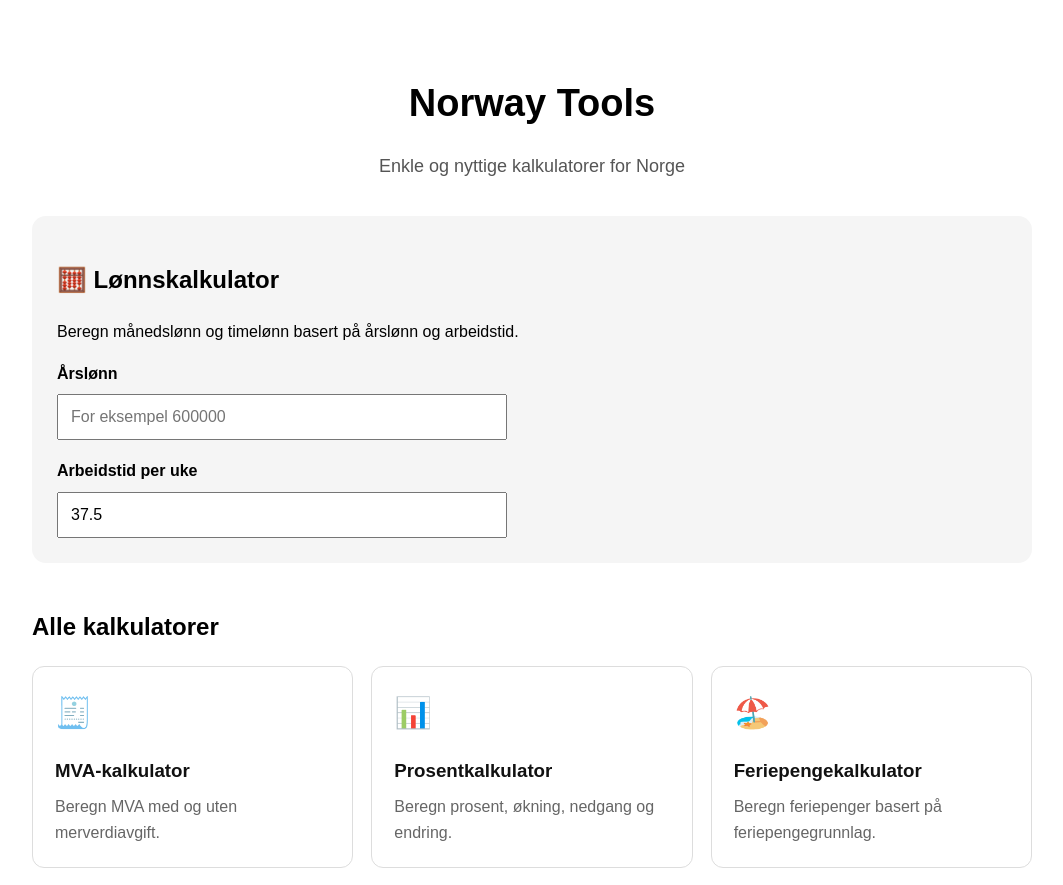
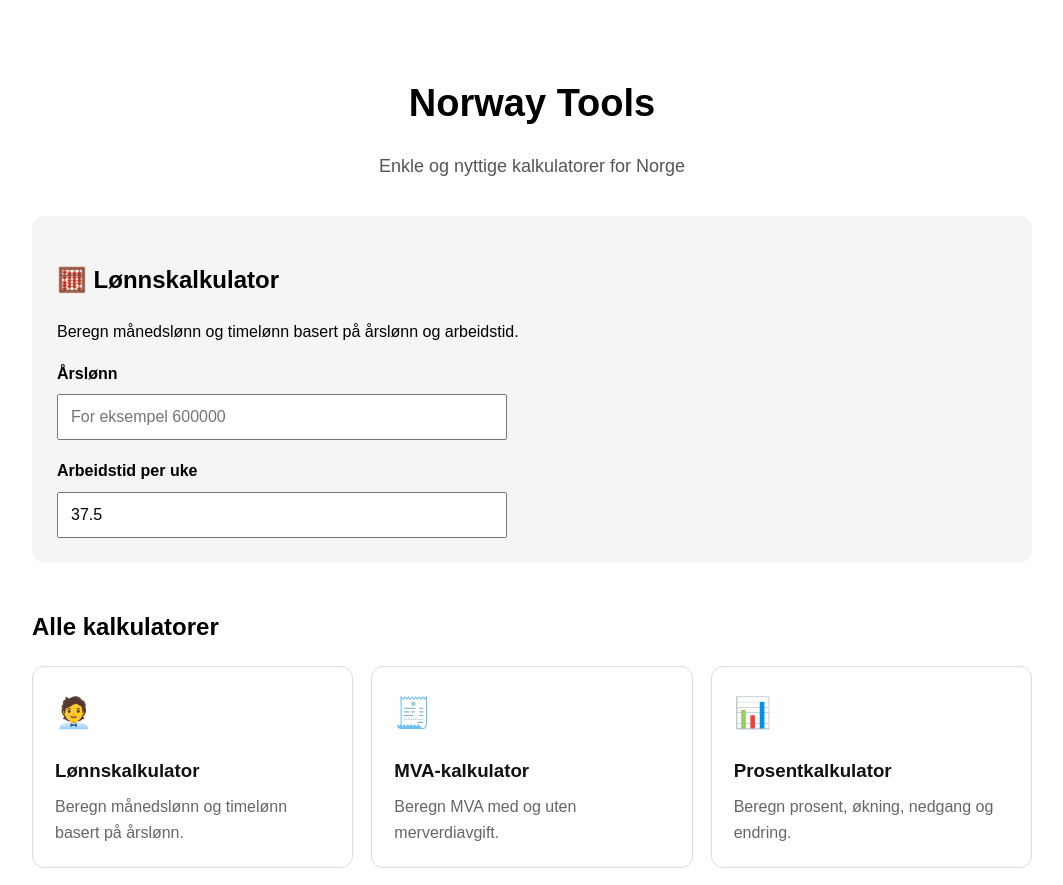
Before and after one commit to Stz6648/norway-tools, a Next.js app: page / in a window 1280 px wide. Shown: the top 885 px of the page, without its empty margins (108-1171 px from the left). Built offline with nearby package versions, Linux system fonts and the light colour scheme.

Commit message:
Update index.js

```diff
--- a/pages/index.js
+++ b/pages/index.js
@@ -2,6 +2,12 @@ import Head from "next/head";
 import { useState } from "react";
 
 const tools = [
+  {
+  title: "Lønnskalkulator",
+  description: "Beregn månedslønn og timelønn basert på årslønn.",
+  link: "/lonnskalkulator",
+  icon: "🧑‍💼",
+},
   {
     title: "MVA-kalkulator",
     description: "Beregn MVA med og uten merverdiavgift.",
```
